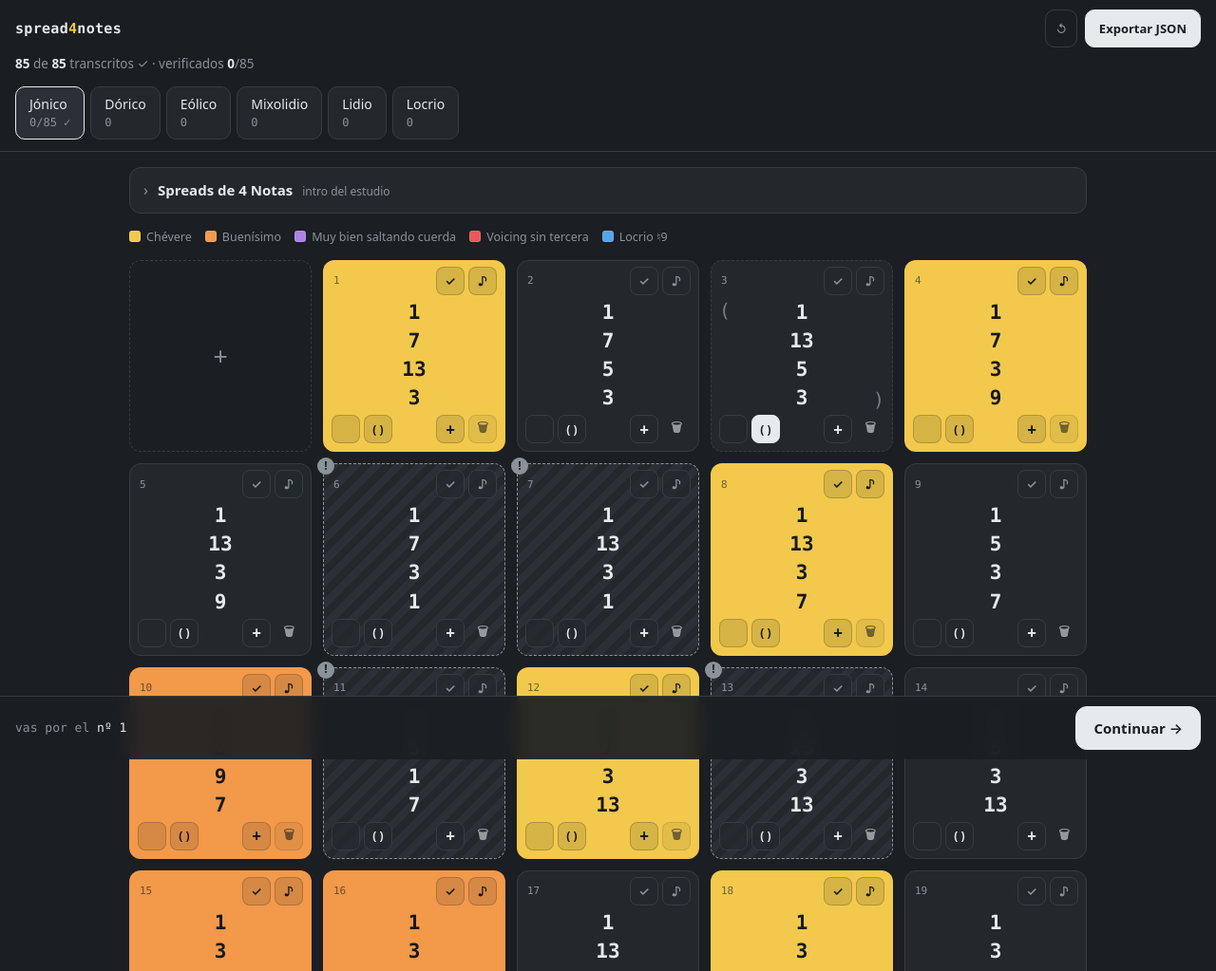
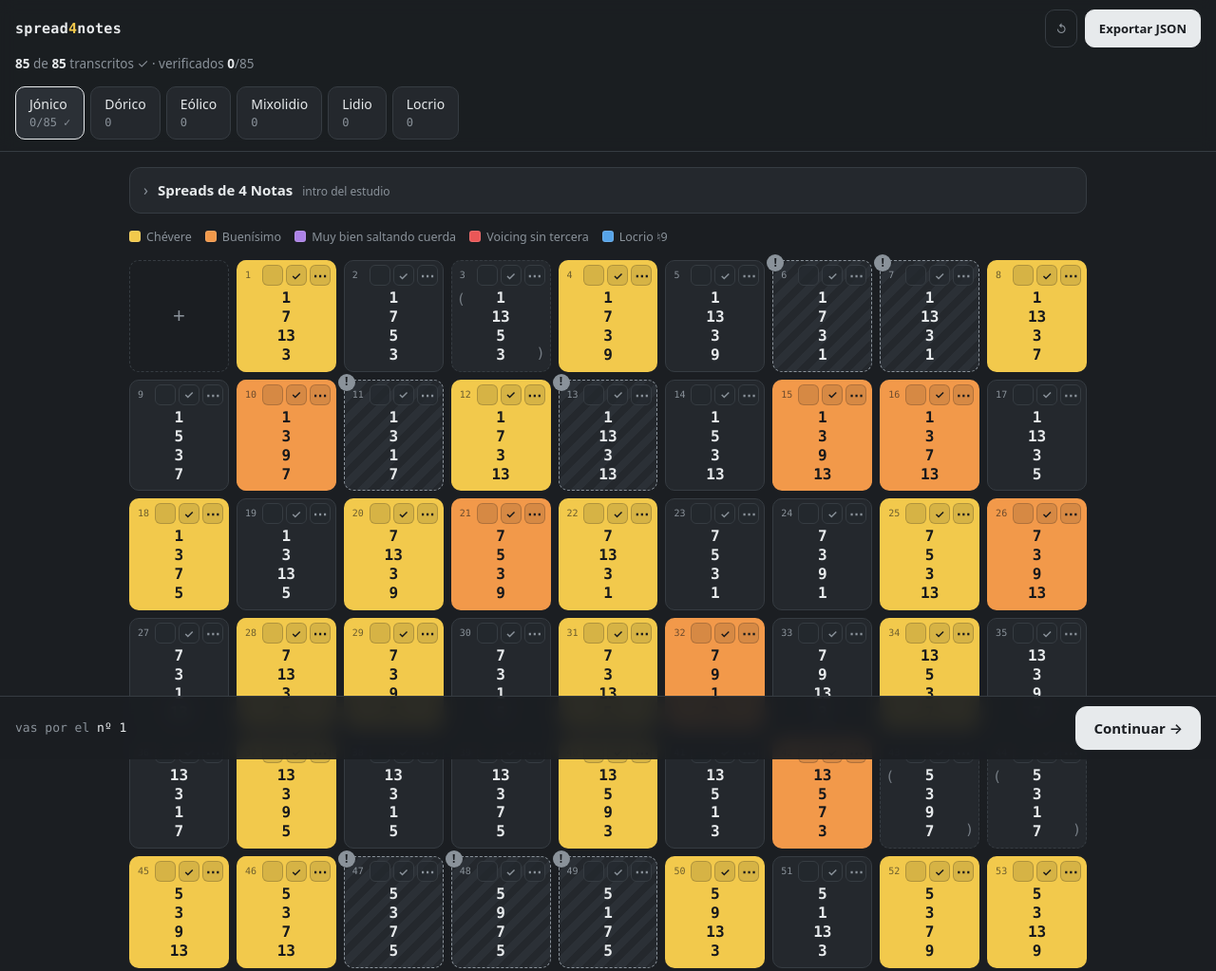
Before and after one commit to Metapro-art/spread4notes, a website with bundled scripts: page index.html in a window 1280 px wide. Shown: the top 1023 px of the page at 95% size. Built offline with nearby package versions, Linux system fonts and the light colour scheme.

Commit message:
Rediseño compacto de las tarjetas (usable en móvil)
Las casillas eran demasiado grandes (imposible en móvil). Ahora:
- Tarjeta compacta: fila superior = orden · punto de color · ✓ verificado · menú
  ⋯; los 4 grados debajo, fuente más chica. Sin fila inferior de botones.
- El menú ⋯ (popover, sin modal) agrupa lo menos frecuente: ya me lo sé,
  opcional, insertar columna, borrar.
- Rejilla: 3 columnas en móvil (antes 2), auto-fill 104px en desktop.
- Todos los estados se conservan: color, verificado (menta), aprendido (atenúa),
  opcional (paréntesis), needsReview (trama + !).

Co-Authored-By: Claude Opus 4.8 <noreply@anthropic.com>

```diff
--- a/src/main.js
+++ b/src/main.js
@@ -211,25 +211,26 @@ function makeCard(data, v) {
     (isLearned ? " learned" : "");
   card.id = `v-${v.id}`;
 
-  // fila superior: order + toggles verificado / aprendido
+  // fila superior compacta: orden · color · verificado · menú (⋯)
   const top = document.createElement("div");
   top.className = "v-top";
-  top.innerHTML = `<span class="ord">${v.order}</span>`;
+  const ord = document.createElement("span");
+  ord.className = "ord"; ord.textContent = v.order;
+  const colorBtn = document.createElement("button");
+  colorBtn.className = "t t-color"; colorBtn.setAttribute("data-pop", "");
+  colorBtn.title = v.highlight ? LEGEND[v.highlight] : "Sin color";
+  colorBtn.innerHTML = v.highlight ? `<span class="sw" style="background:var(--${v.highlight})"></span>` : `<span class="sw none"></span>`;
+  colorBtn.addEventListener("click", () => editColor(data, v, colorBtn));
   const verBtn = document.createElement("button");
-  verBtn.className = "t t-ver" + (v.verified ? " on" : "");
-  verBtn.setAttribute("data-pop", "");
-  verBtn.setAttribute("aria-pressed", String(v.verified));
-  verBtn.title = "Verificado (transcripción correcta)";
+  verBtn.className = "t t-ver" + (v.verified ? " on" : ""); verBtn.setAttribute("data-pop", "");
+  verBtn.setAttribute("aria-pressed", String(v.verified)); verBtn.title = "Verificado (transcripción correcta)";
   verBtn.textContent = "✓";
   verBtn.addEventListener("click", () => { v.verified = !v.verified; saveDoc(data.slug); render(); });
-  const learnBtn = document.createElement("button");
-  learnBtn.className = "t t-learn" + (isLearned ? " on" : "");
-  learnBtn.setAttribute("data-pop", "");
-  learnBtn.setAttribute("aria-pressed", String(isLearned));
-  learnBtn.title = "Ya me lo sé (estudio)";
-  learnBtn.textContent = "♪";
-  learnBtn.addEventListener("click", () => { if (learned[v.id]) delete learned[v.id]; else learned[v.id] = true; saveLearned(); render(); });
-  top.append(verBtn, learnBtn);
+  const moreBtn = document.createElement("button");
+  moreBtn.className = "t t-more"; moreBtn.setAttribute("data-pop", ""); moreBtn.title = "Más: aprendido, opcional, insertar, borrar";
+  moreBtn.textContent = "⋯";
+  moreBtn.addEventListener("click", () => moreMenu(data, v, moreBtn));
+  top.append(ord, colorBtn, verBtn, moreBtn);
 
   // grados editables (top→bottom)
   const stack = document.createElement("div");
@@ -245,37 +246,22 @@ function makeCard(data, v) {
     stack.appendChild(d);
   });
 
-  // fila inferior: color · opcional · borrar
-  const bot = document.createElement("div");
-  bot.className = "v-bot";
-  const colorBtn = document.createElement("button");
-  colorBtn.className = "t t-color";
-  colorBtn.setAttribute("data-pop", "");
-  colorBtn.title = "Color (recomendación / advertencia)";
-  colorBtn.innerHTML = v.highlight ? `<span class="sw" style="background:var(--${v.highlight})"></span>` : `<span class="sw none"></span>`;
-  colorBtn.addEventListener("click", () => editColor(data, v, colorBtn));
-  const optBtn = document.createElement("button");
-  optBtn.className = "t t-opt" + (v.optional ? " on" : "");
-  optBtn.setAttribute("aria-pressed", String(v.optional));
-  optBtn.title = "Opcional (entre paréntesis)";
-  optBtn.textContent = "( )";
-  optBtn.addEventListener("click", () => { v.optional = !v.optional; saveDoc(data.slug); render(); });
-  const insBtn = document.createElement("button");
-  insBtn.className = "t t-ins";
-  insBtn.title = "Insertar columna después de esta";
-  insBtn.textContent = "+";
-  insBtn.addEventListener("click", () => insertAfter(data, v.order));
-  const delBtn = document.createElement("button");
-  delBtn.className = "t t-del";
-  delBtn.title = "Borrar columna";
-  delBtn.textContent = "🗑";
-  delBtn.addEventListener("click", () => deleteVoicing(data, v));
-  bot.append(colorBtn, optBtn, insBtn, delBtn);
-
+  if (isLearned) card.setAttribute("title", "Ya me lo sé");
   if (review) { const tag = document.createElement("span"); tag.className = "review-tag"; tag.title = reason || "revisar"; tag.textContent = "!"; card.appendChild(tag); }
 
-  card.append(top, stack, bot);
+  card.append(top, stack);
   return card;
+}
+
+// Menú "⋯": acciones menos frecuentes, en popover (sin modal).
+function moreMenu(data, v, anchor) {
+  const isLearned = !!learned[v.id];
+  openPopover(anchor, [
+    { html: `${isLearned ? "✓" : "○"}&nbsp; Ya me lo sé`, onPick: () => { if (learned[v.id]) delete learned[v.id]; else learned[v.id] = true; saveLearned(); render(); } },
+    { html: `${v.optional ? "✓" : "○"}&nbsp; Opcional ( )`, onPick: () => { v.optional = !v.optional; saveDoc(data.slug); render(); } },
+    { html: `＋&nbsp; Insertar columna después`, onPick: () => insertAfter(data, v.order) },
+    { html: `🗑&nbsp; Borrar columna`, cls: "danger", onPick: () => deleteVoicing(data, v) },
+  ]);
 }
 
 function renderGrid() {
--- a/style.css
+++ b/style.css
@@ -116,67 +116,57 @@ main { padding: 16px; }
 .intro .intro-links { color: var(--dim); font-family: var(--mono); font-size: 12.5px; }
 
 /* ---------- rejilla editable ---------- */
-.grid { display: grid; grid-template-columns: repeat(2, minmax(0, 1fr)); gap: var(--gap); max-width: 100%; }
+.grid { display: grid; grid-template-columns: repeat(3, minmax(0, 1fr)); gap: 8px; max-width: 100%; }
 
 .insert-head {
-  display: grid; place-items: center; min-height: 120px;
-  border: 1px dashed var(--edge); border-radius: 12px; background: transparent;
-  color: var(--dim); font-size: 26px; cursor: pointer;
+  display: grid; place-items: center; min-height: 96px;
+  border: 1px dashed var(--edge); border-radius: 10px; background: transparent;
+  color: var(--dim); font-size: 22px; cursor: pointer;
 }
 .insert-head:hover { color: var(--text); border-color: var(--dim); }
 
 .voicing {
   position: relative;
   display: flex; flex-direction: column;
-  border: 1px solid var(--edge); border-radius: 12px;
+  border: 1px solid var(--edge); border-radius: 10px;
   background: var(--surface); color: var(--text);
-  padding: 6px 8px 8px;
-  min-height: 176px;
+  padding: 4px 5px 6px;
   min-width: 0;
 }
 
-.v-top { display: flex; align-items: center; gap: 4px; min-height: 26px; }
+.v-top { display: flex; align-items: center; gap: 3px; }
 .v-top .ord {
   font-family: var(--mono); font-variant-numeric: tabular-nums;
-  font-size: 11px; color: var(--dim); margin-right: auto; padding-left: 2px;
+  font-size: 10px; color: var(--dim); margin-right: auto; padding-left: 3px;
 }
 
-.deg-stack { flex: 1; display: flex; flex-direction: column; justify-content: center; gap: 2px; padding: 4px 0; }
+.deg-stack { display: flex; flex-direction: column; align-items: center; gap: 0; padding: 3px 0 1px; }
 .deg {
   appearance: none; border: 0; background: transparent; cursor: pointer;
   font-family: var(--mono); font-variant-numeric: tabular-nums;
-  font-weight: 600; font-size: 21px; line-height: 1.05; color: inherit;
-  padding: 3px 0; border-radius: 6px; text-align: center; width: 100%;
+  font-weight: 600; font-size: 16px; line-height: 1.12; color: inherit;
+  padding: 1px 6px; border-radius: 5px; text-align: center; min-width: 2ch;
 }
 .deg:hover { background: color-mix(in srgb, var(--text) 12%, transparent); }
 .deg:focus-visible { outline: 2px solid var(--ring); outline-offset: 1px; }
-.deg-stack.paren { position: relative; }
+.deg-stack.paren { position: relative; padding-left: 8px; padding-right: 8px; }
 .deg-stack.paren::before, .deg-stack.paren::after {
-  position: absolute; color: var(--dim); font-family: var(--mono); font-size: 20px; opacity: .8;
+  position: absolute; color: var(--dim); font-family: var(--mono); font-size: 15px; opacity: .8;
 }
-.deg-stack.paren::before { content: "("; top: 2px; left: 0; }
+.deg-stack.paren::before { content: "("; top: 4px; left: 0; }
 .deg-stack.paren::after { content: ")"; bottom: 2px; right: 0; }
 
-.v-bot { display: flex; align-items: center; gap: 4px; }
-
-/* botones-herramienta */
+/* botones-herramienta (compactos) */
 .t {
   appearance: none; cursor: pointer; border: 1px solid var(--edge);
-  background: color-mix(in srgb, var(--surface) 70%, transparent); color: var(--text);
-  border-radius: 8px; min-width: 30px; height: 30px; padding: 0 6px;
-  font: 600 13px var(--sans); display: inline-grid; place-items: center;
+  background: color-mix(in srgb, var(--surface) 70%, transparent); color: var(--dim);
+  border-radius: 6px; width: 22px; height: 22px; padding: 0;
+  font: 600 12px var(--sans); display: inline-grid; place-items: center; flex: 0 0 auto;
 }
 .t:focus-visible { outline: 2px solid var(--ring); outline-offset: 2px; }
-.t-ver { color: var(--dim); }
+.t-color { width: 22px; }
+.t-more { font-size: 15px; line-height: 0; }
 .t-ver.on { background: var(--verify); border-color: var(--verify); color: var(--ink); }
-.t-learn { color: var(--dim); }
-.t-learn.on { background: var(--text); border-color: var(--text); color: var(--bg); }
-.t-color { padding: 0 8px; }
-.t-opt { font-size: 12px; }
-.t-opt.on { background: var(--text); border-color: var(--text); color: var(--bg); }
-.t-ins { font-size: 17px; margin-left: auto; }
-.t-del { border-color: transparent; background: transparent; opacity: .6; }
-.t-del:hover { opacity: 1; }
 
 /* --- color de dato: fondo saturado + tinta oscura --- */
 .voicing.hl-yellow { background: var(--yellow); }
@@ -189,10 +179,8 @@ main { padding: 16px; }
 .voicing[class*="hl-"] .t { background: color-mix(in srgb, var(--ink) 12%, transparent); border-color: color-mix(in srgb, var(--ink) 20%, transparent); color: var(--ink); }
 .voicing[class*="hl-"] .deg:hover { background: color-mix(in srgb, var(--ink) 12%, transparent); }
 .voicing[class*="hl-"] .deg-stack.paren::before, .voicing[class*="hl-"] .deg-stack.paren::after { color: var(--ink); }
-/* estados ON deben ganar también sobre tarjetas de color (mismo nº de clases, van después) */
+/* el verificado ON debe ganar también sobre tarjetas de color (va después) */
 .voicing .t-ver.on { background: var(--verify); border-color: var(--verify); color: var(--ink); }
-.voicing .t-learn.on { background: var(--text); border-color: var(--text); color: var(--bg); }
-.voicing .t-opt.on { background: var(--text); border-color: var(--text); color: var(--bg); }
 
 /* opcional: borde punteado */
 .voicing.optional { border-style: dashed; }
@@ -234,6 +222,7 @@ main { padding: 16px; }
 }
 .pop-item:hover { background: color-mix(in srgb, var(--text) 12%, transparent); }
 .pop-item.sel { border-color: var(--text); }
+.pop-item.danger { color: var(--red); }
 .pop-item:focus-visible { outline: 2px solid var(--ring); outline-offset: 1px; }
 
 /* ---------- barra Continuar (estudio, zona del pulgar) ---------- */
@@ -255,7 +244,7 @@ main { padding: 16px; }
 
 @media (min-width: 560px) {
   body { font-size: 16px; }
-  .grid { grid-template-columns: repeat(auto-fill, minmax(160px, 1fr)); }
+  .grid { grid-template-columns: repeat(auto-fill, minmax(104px, 1fr)); }
   main { max-width: 1040px; margin: 0 auto; }
 }
 
```
Also changed, not shown: 1 other file.
